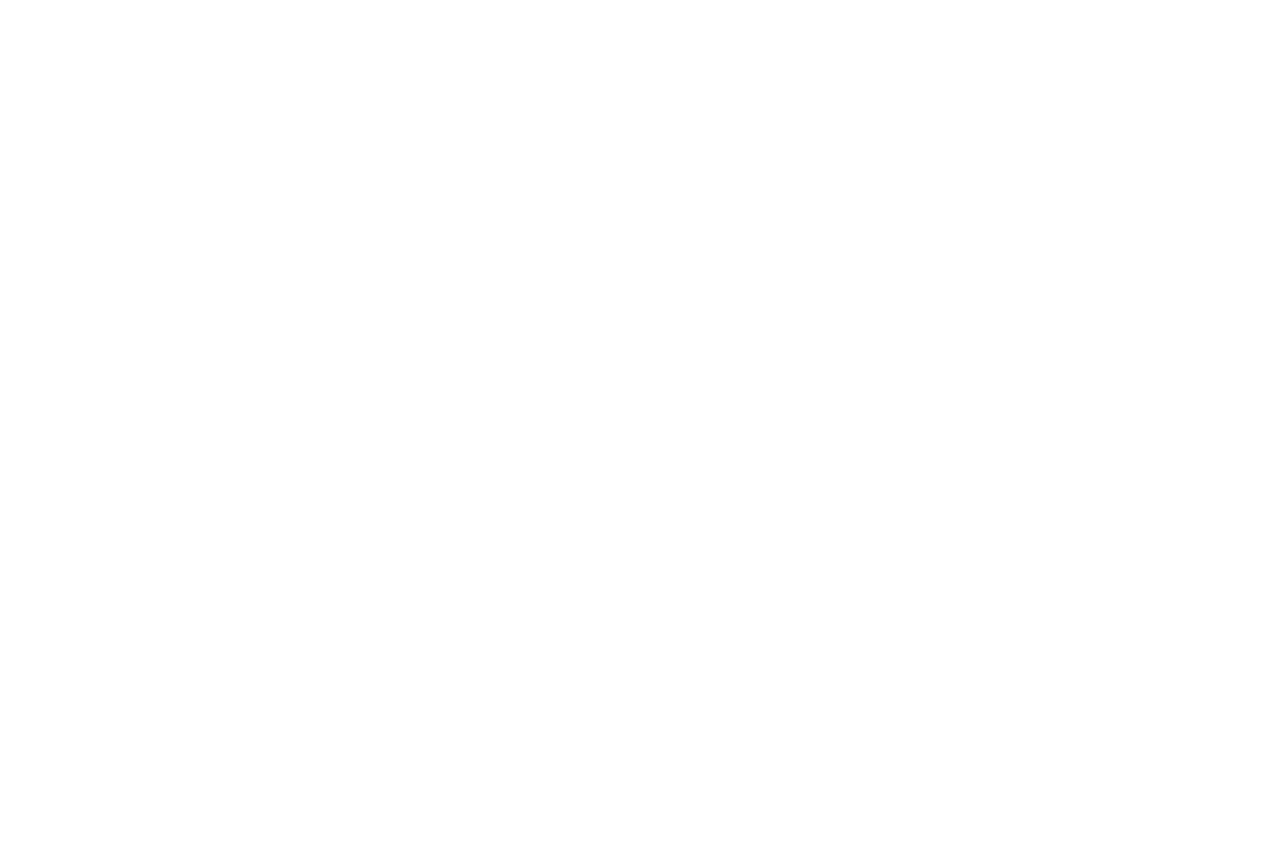
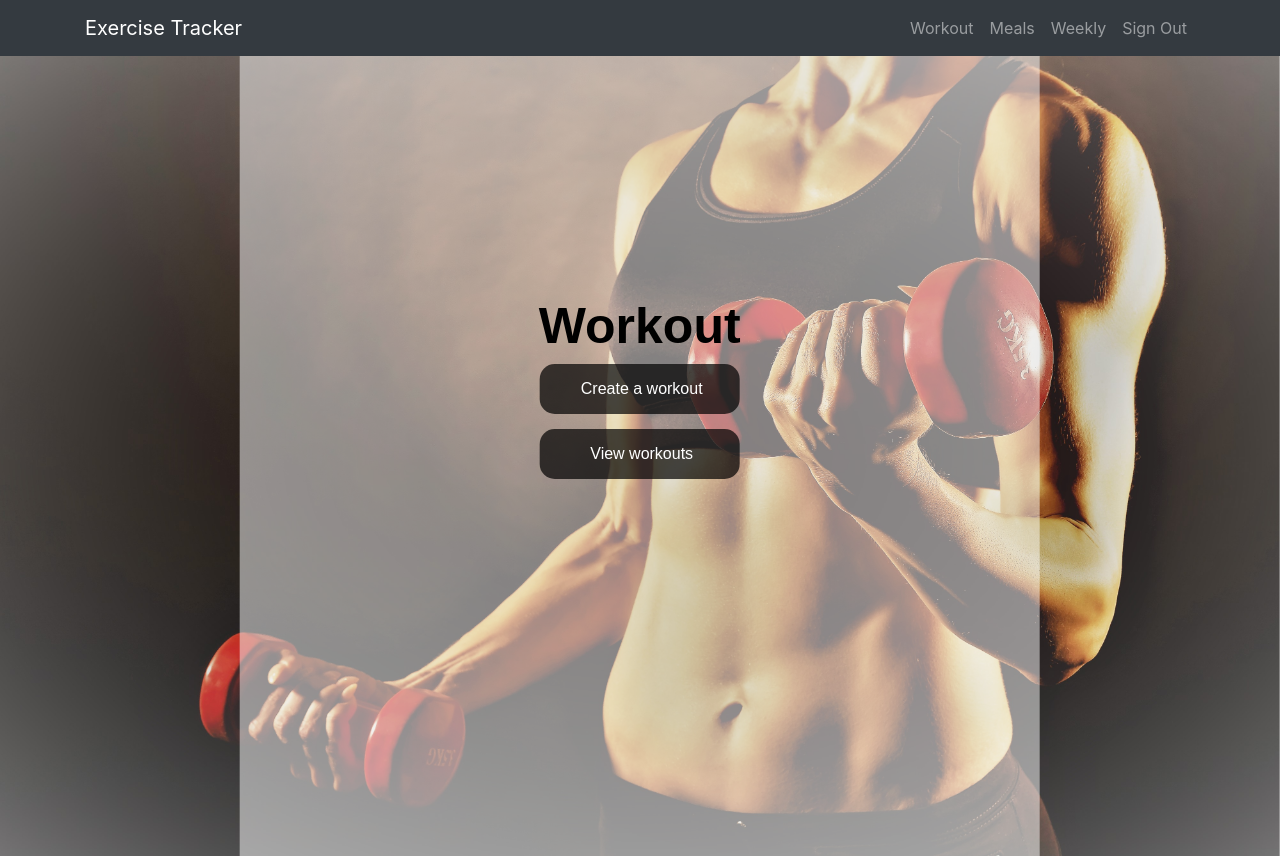
Before and after one commit to Jaitrip/exercise-tracker, a React (Create React App) app: page /workout/1 in a window 1280 px wide. Before the commit the page ends 800 px from the top, so only its background shows below. Built offline with nearby package versions, Linux system fonts and the light colour scheme.

Commit message:
added code to pass the user id between pages

```diff
--- a/src/App.js
+++ b/src/App.js
@@ -7,7 +7,8 @@
 import SignUp from "./components/signup.component"
 import Weekly from "./components/weekly.component"
 import Workout from "./components/workout.component"
-// import Exercise from "./components/exercise.component"
+import AddWorkout from "./components/create-workout.component"
+import ViewWorkout from "./components/view-workout.component"
 import MainMeal from "./components/mainMeal.component"
 import CreateMeal from './components/create-meal.component';
 
@@ -17,11 +18,12 @@
         <div>
           <Route path="/" exact component={Login} />
           <Route path="/signup" exact component={SignUp} />
-          <Route path="/weekly" exact component={Weekly} />
-          <Route path="/workout" exact component={Workout} />
-          {/* <Route path="/exercise" exact component={Exercise} /> */}
-          <Route path="/mainMeal" exact component={MainMeal} />
-          <Route path="/createMeal" exact component={CreateMeal} />
+          <Route path="/weekly/:id" exact component={Weekly} />
+          <Route path="/workout/:id" exact component={Workout} />
+          <Route path="/workout/createWorkout/:id" exact component={AddWorkout} />
+          <Route path="/workout/viewWorkout/:id" exact component={ViewWorkout} />
+          <Route path="/mainMeal/:id" exact component={MainMeal} />
+          <Route path="/createMeal/:id" exact component={CreateMeal} />
         </div>
     </Router>
   );
--- a/src/components/create-meal.component.js
+++ b/src/components/create-meal.component.js
@@ -11,7 +11,7 @@
     super(props);
 
     this.state = {
-      username: "",
+      userID : this.props.match.params.id,
       mealId: "",
       mealName: "",
       caloriesIntake: 0,
@@ -68,7 +68,7 @@
   render() {
     return (
       <div>
-        <Navbar />
+        <Navbar userID={this.state.userID}/>
 
         <div className="jumbotron jumbotron-fluid py-2">
           <div className="container">
--- a/src/components/create-workout.component.js
+++ b/src/components/create-workout.component.js
@@ -5,13 +5,12 @@
 import { Modal, Button } from 'react-bootstrap'
 import '../Login.css';
 
-
-
 export default class AddWorkout extends Component {
     constructor(props) {
         super(props);
 
         this.state = {
+            userID : this.props.match.params.id,
             name: '',
             type: '',
             total_duration: 0,
@@ -73,7 +72,7 @@
         return (
             <div id="workout-page">
                 <header id="header-workout">
-                    <Navbar /> {/* Note to myself: Figure out how to make navbar scroll with the page */}
+                    <Navbar userID={this.state.userID}/> {/* Note to myself: Figure out how to make navbar scroll with the page */}
                 </header>
                 <div className="workout-container">
                     <div className="workout">
--- a/src/components/layout/Navbar.js
+++ b/src/components/layout/Navbar.js
@@ -6,7 +6,8 @@
     super(props);
     this.toggleNavbar = this.toggleNavbar.bind(this);
     this.state = {
-      collapsed: true
+      collapsed: true,
+      userID : this.props.userID
     };
   }
 
@@ -45,7 +46,7 @@
           <div className={`${classOne}`} id="navbarResponsive">
             <ul className="navbar-nav ml-auto">
               <li className="nav-item ">
-                <Link className="nav-link" to="/workout">
+                <Link className="nav-link" to={"/workout/" + this.state.userID}>
                   Workout
                 </Link>
               </li>
@@ -55,12 +56,12 @@
                 </Link>
               </li> */}
               <li className="nav-item">
-                <Link className="nav-link" to="/mainMeal">
+                <Link className="nav-link" to={"/mainMeal/" + this.state.userID}>
                   Meals
                 </Link>
               </li>
               <li className="nav-item">
-                <Link className="nav-link" to="/weekly">
+                <Link className="nav-link" to={"/weekly/"  + this.state.userID}>
                 Weekly
                 </Link>
               </li>
--- a/src/components/login.component.js
+++ b/src/components/login.component.js
@@ -36,7 +36,7 @@
             .then(response => {
                 const actualPassword = response.data[0].password
                 if (actualPassword === this.state.password) {
-                    window.location = "/weekly"
+                    window.location = "/weekly/" + this.state.username
                 } else {
                     window.location = "/"
                 }
--- a/src/components/view-workout.component.js
+++ b/src/components/view-workout.component.js
@@ -22,6 +22,7 @@
         super(props);
 
         this.state = {
+            userID : this.props.match.params.id,
             name: '',
             type: '',
             total_duration: 0,
@@ -90,7 +91,7 @@
             return (
                 <div id="workout-page">
                     <header id="header-workout">
-                        <Navbar /> {/* Note to myself: Figure out how to make navbar scroll with the page */}
+                        <Navbar userID={this.state.userID}/> {/* Note to myself: Figure out how to make navbar scroll with the page */}
                     </header>
                     <div className="workout-container">
                         <div className="workout">
@@ -117,7 +118,7 @@
             return (
                 <div id="workout-page">
                     <header id="header-workout">
-                        <Navbar /> {/* Note to myself: Figure out how to make navbar scroll with the page */}
+                        <Navbar userID={this.state.userID}/> {/* Note to myself: Figure out how to make navbar scroll with the page */}
                     </header>
                     <div className="workout-container">
                         <div className="workout">
--- a/src/components/weekly.component.js
+++ b/src/components/weekly.component.js
@@ -7,6 +7,7 @@
     super(props);
 
     this.state = {
+      userID : this.props.match.params.id,
       chartData: {}
     };
     //recieves data from API Call via to feed into Chart
@@ -50,7 +51,7 @@
   render() {
     return (
       <div>
-        <Navbar />
+        <Navbar userID={this.state.userID}/>
         <div className="Weekly">
           <div class="container">
             <div class="row justify-content-md-center">
--- a/src/components/workout.component.js
+++ b/src/components/workout.component.js
@@ -2,14 +2,14 @@
 import Navbar from './layout/Navbar'
 import "react-datepicker/dist/react-datepicker.css";
 import '../Login.css';
-import CreateWorkout from "./create-workout.component"
-import ViewWorkout from "./view-workout.component"
+import { Link } from "react-router-dom";
 
 export default class Workout extends Component {
     constructor(props) {
         super(props);
 
         this.state = {
+            userID : this.props.match.params.id,
             name: '',
             type: '',
             total_duration: 0,
@@ -22,10 +22,6 @@
 
         this.handleClose = this.handleClose.bind(this);
         this.handleShow = this.handleShow.bind(this);
-        //recieves data from API Call via to feed into Chart
-
-        this.handleView = this.handleView.bind(this);
-        this.handleCreateWork = this.handleCreateWork.bind(this);
     }
 
     onChangeName(e) {
@@ -64,46 +60,34 @@
 
         console.log(newWorkout);
 
-        // TODO POST CALL TO DATABASE ADDING NEW WORKOUT
-
         window.location = '/';
     }
 
     handleClose = () => this.setState({ show: false });
     handleShow = () => this.setState({ show: true });
 
-    handleCreateWork = () => this.setState({ isCreateWorkout: true });
-    handleView = () => this.setState({ isView: true });
-
     render() {
-
-        if (this.state.isCreateWorkout === true) {
-            return (
-                <CreateWorkout />
-            )
-        } if (this.state.isView === true) {
-            return (
-                <ViewWorkout />
-            )
-        } else {
         return (
             <div id="workout-page">
                 <header id="header-workout">
-                        <Navbar /> {/* Note to myself: Figure out how to make navbar scroll with the page */}
+                    <Navbar userID={this.state.userID}/> {/* Note to myself: Figure out how to make navbar scroll with the page */}
                 </header>
                 <div className="workout-container">
                     <div className="workout">
                         <h3>Workout</h3>
-                            <form onSubmit={this.handleCreateWork}>
+                        <Link to={"/workout/createWorkout/" + this.state.userID}>
+                            <form>
                                 <input type="submit" value="Create a workout" />
                             </form>
-                            <form onSubmit={this.handleView}>
+                        </Link>
+                        <Link to={"/workout/viewWorkout/" + this.state.userID}>
+                            <form>
                                 <input type="submit" value="View workouts" />
                             </form>
+                        </Link>
                     </div>
                 </div>
             </div>
         )
     }
 }
-}
```
Also changed, not shown: src/components/mainMeal.component.js (+10 -7 lines). Lines whose indentation alone changed are shown as unchanged.
